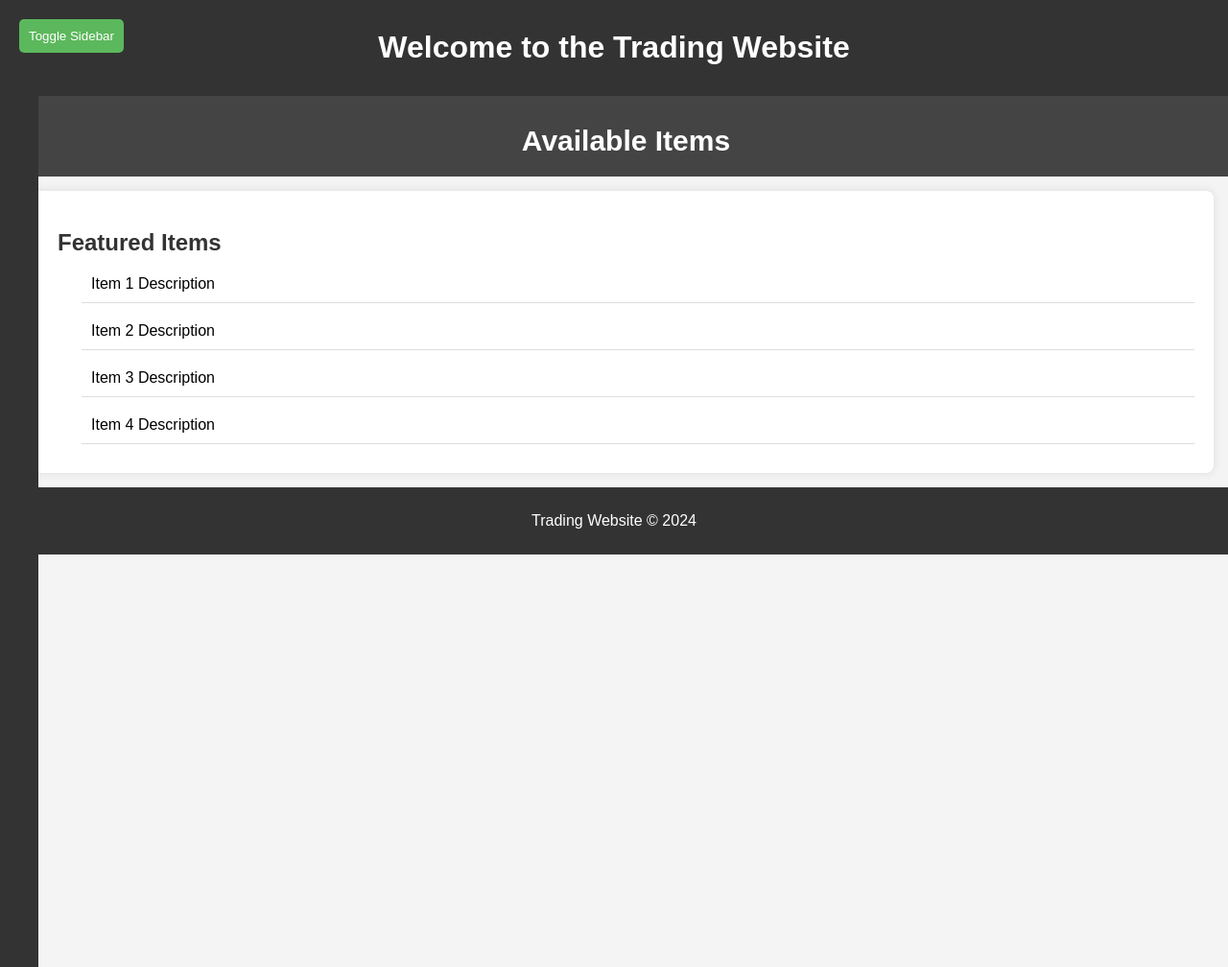
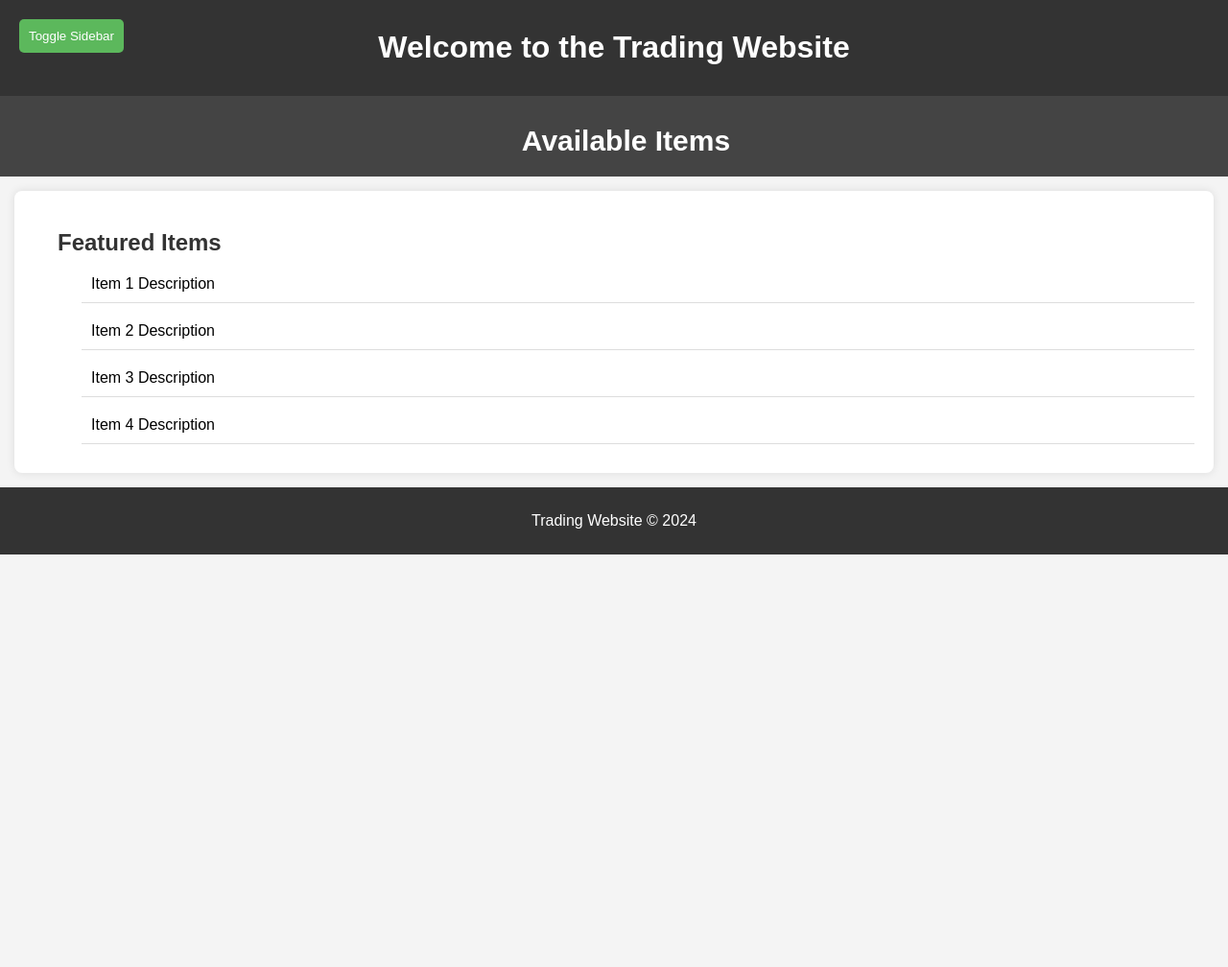
Before and after one commit to KevenDuverglas/Trade-To-Trade-App, a Flask app: page /home in a window 1280 px wide. Shown: the whole page at 96% size. Run offline with Flask 3, Linux system fonts and the light colour scheme.

Commit message:
fixing margin issues

```diff
--- a/static/styles.css
+++ b/static/styles.css
@@ -151,6 +151,7 @@ form {
     background-color: #333;
     color: white;
     padding: 20px;
+    margin-left: -40px;
     transition: left 0.3s; /* Smooth transition for the sidebar */
 }
 
@@ -160,13 +161,14 @@ form {
 }
 
 .home-main.full-width {
-    margin-left: 0; /* Full width when sidebar is hidden */
+    margin-left: 10px; /* Full width when sidebar is hidden */
 }
 
 .sidebar ul {
     list-style: none;
     padding: 0;
-    margin-top: 40px;
+    margin-top: 50px;
+    margin-left: 30px
 }
 
 .sidebar-logout {
--- a/templates/homepage.html
+++ b/templates/homepage.html
@@ -42,7 +42,7 @@
     toggleButton.addEventListener('click', function() {
         sidebar.classList.toggle('active');
         if (sidebar.classList.contains('active')) {
-            mainContent.style.marginLeft = sidebar.offsetWidth + "px";
+            mainContent.style.marginLeft = "210px";
         } else {
             mainContent.style.marginLeft = "10px";
         }
```
Also changed, not shown: 2 other files.
